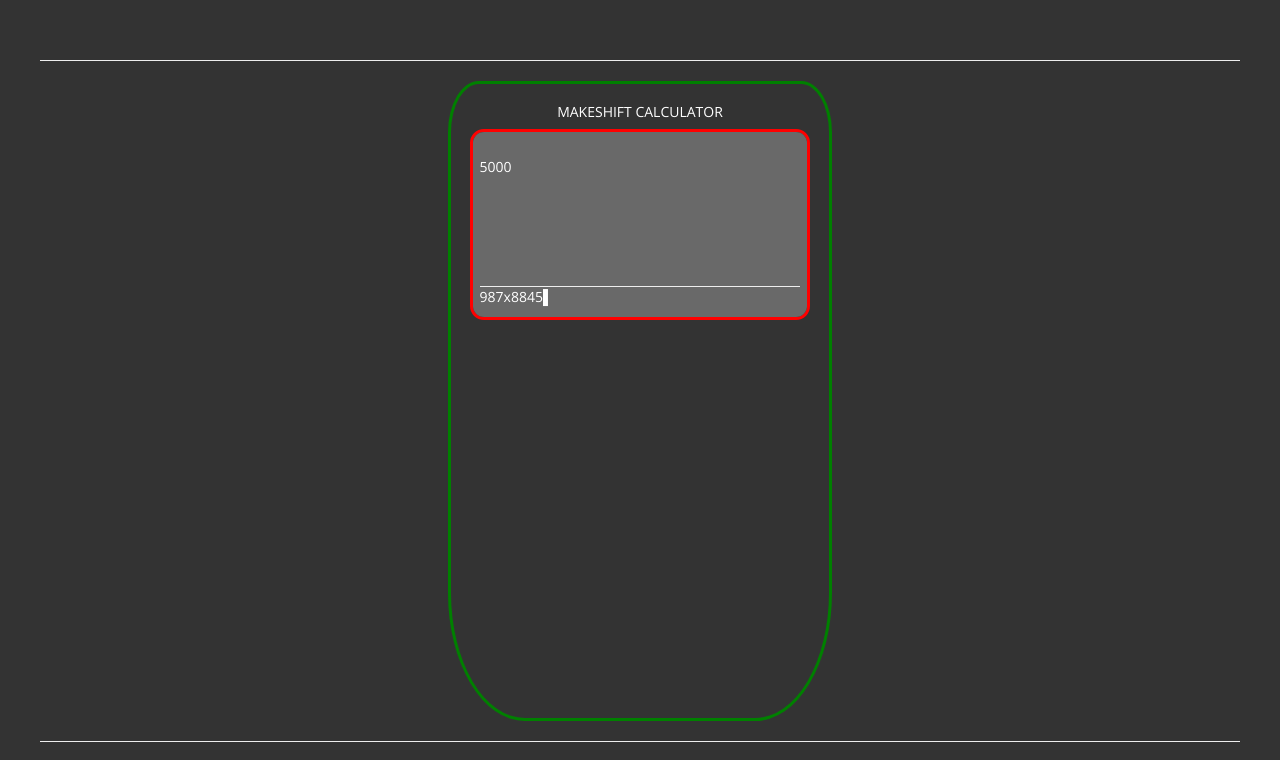
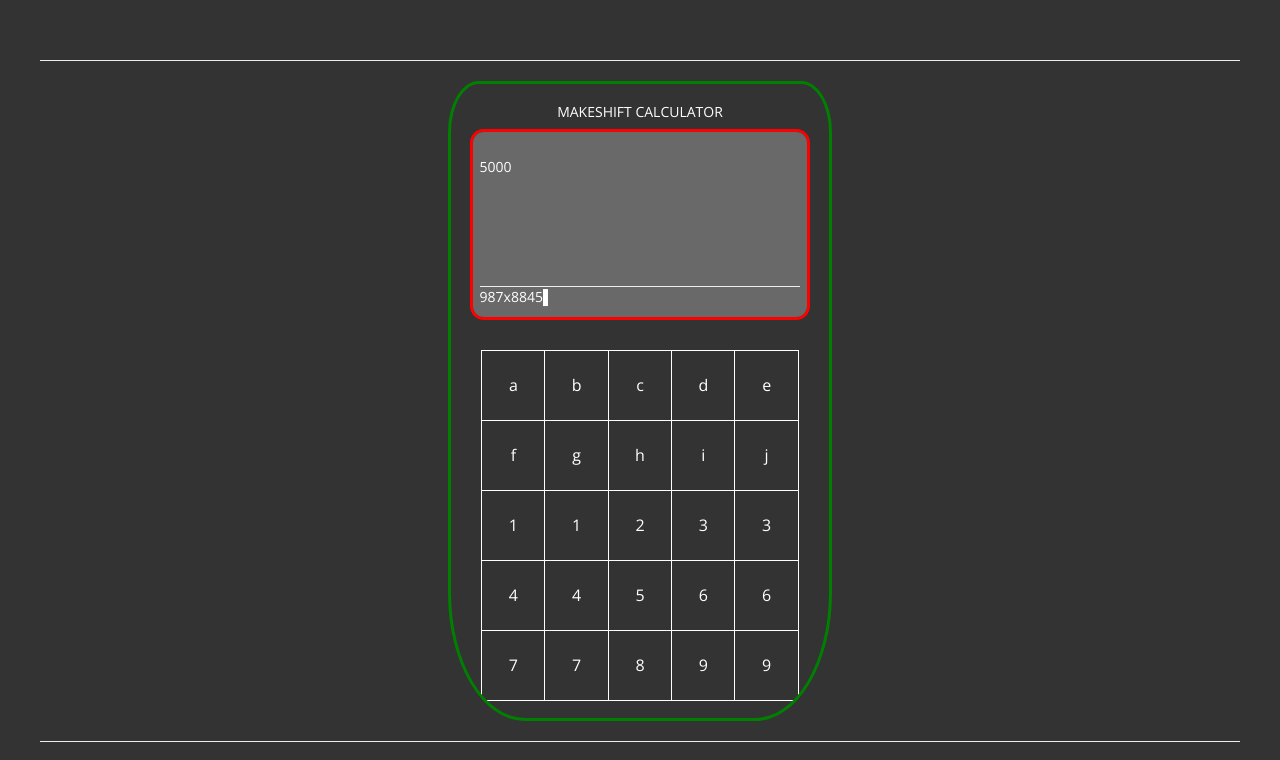
Before and after one commit to vtange/calculator, a plain HTML site: page index.html in a window 1280 px wide. Drawn offline with nearby package versions, Linux system fonts and the light colour scheme.

Commit message:
format buttons

```diff
--- a/index.html
+++ b/index.html
@@ -23,8 +23,46 @@
                           </div>
                       </div>
                   </div>
-                  <div class="progress-text">
-
+                  <div class="button-fallback">
+                      <div class="button-area">
+                            <table>
+                            <tr>
+                                <td>a</td>
+                                <td>b</td>
+                                <td>c</td>
+                                <td>d</td>
+                                <td>e</td>
+                            </tr>
+                            <tr>
+                                <td>f</td>
+                                <td>g</td>
+                                <td>h</td>
+                                <td>i</td>
+                                <td>j</td>
+                            </tr>
+                            <tr>
+                                <td>1</td>
+                                <td>1</td>
+                                <td>2</td>
+                                <td>3</td>
+                                <td>3</td>
+                            </tr>
+                            <tr>
+                                <td>4</td>
+                                <td>4</td>
+                                <td>5</td>
+                                <td>6</td>
+                                <td>6</td>
+                            </tr>
+                            <tr>
+                                <td>7</td>
+                                <td>7</td>
+                                <td>8</td>
+                                <td>9</td>
+                                <td>9</td>
+                            </tr>
+                            </table>
+                      </div>
                   </div>
                 </article>
              <hr></hr>
--- a/style-0.css
+++ b/style-0.css
@@ -48,7 +48,6 @@
   position: relative; /*makes a point for child containers to connect to*/
   overflow:hidden; /*limit childs within*/
 }
-
 .display-container{
   height:30%;
   width:90%;
@@ -58,7 +57,6 @@
   position: relative;
   overflow:hidden; /*limit childs within*/
 }
-
 .display{
   position: absolute;
   top:0;
@@ -70,7 +68,6 @@
   padding:2%;
   overflow:hidden;
 }
-
 .entering {
   position:absolute;
   top:80%;
@@ -85,6 +82,31 @@ margin-top: 0px;
 margin-bottom: 0px;
 }
 
+
+
+
+.button-fallback {
+  position: relative;
+}
+.button-area{
+  position: absolute;
+  top:0;
+  bottom:0;
+  right:0;
+  left:0;
+  padding:8%;
+}
+table, tr, td{
+border:1px solid white;
+text-align: center;
+color:white;
+}
+tr{
+ height:70px;
+}
+td {
+ width:70px;
+}
 .calc-button{
     display:inline-block;
     padding-left:5px;
```
